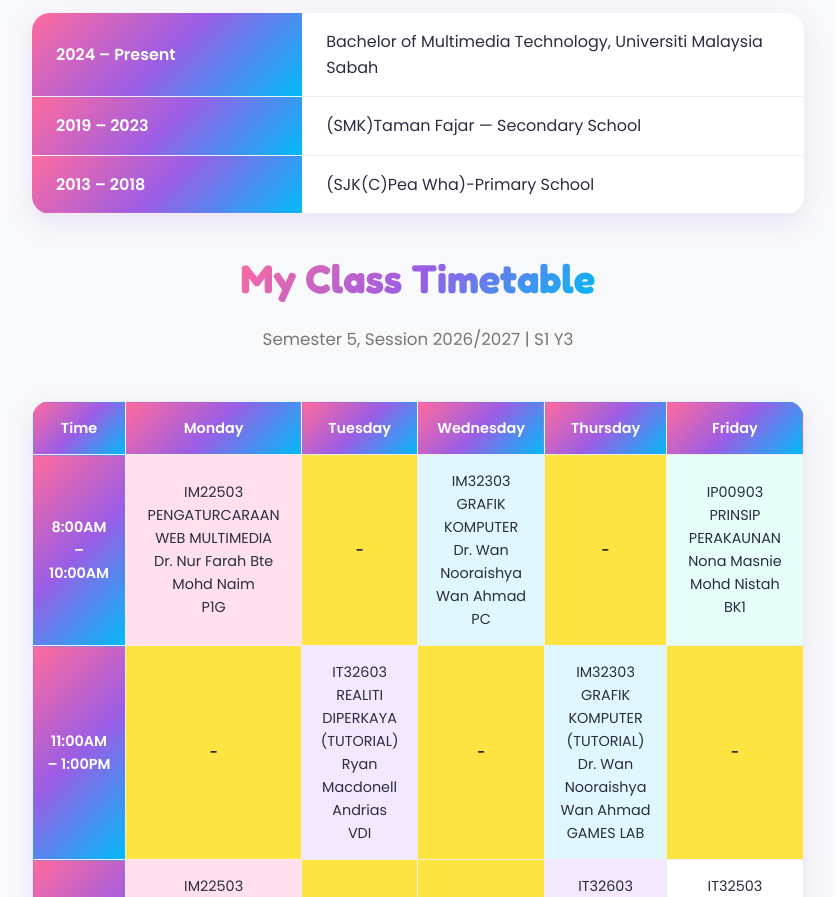
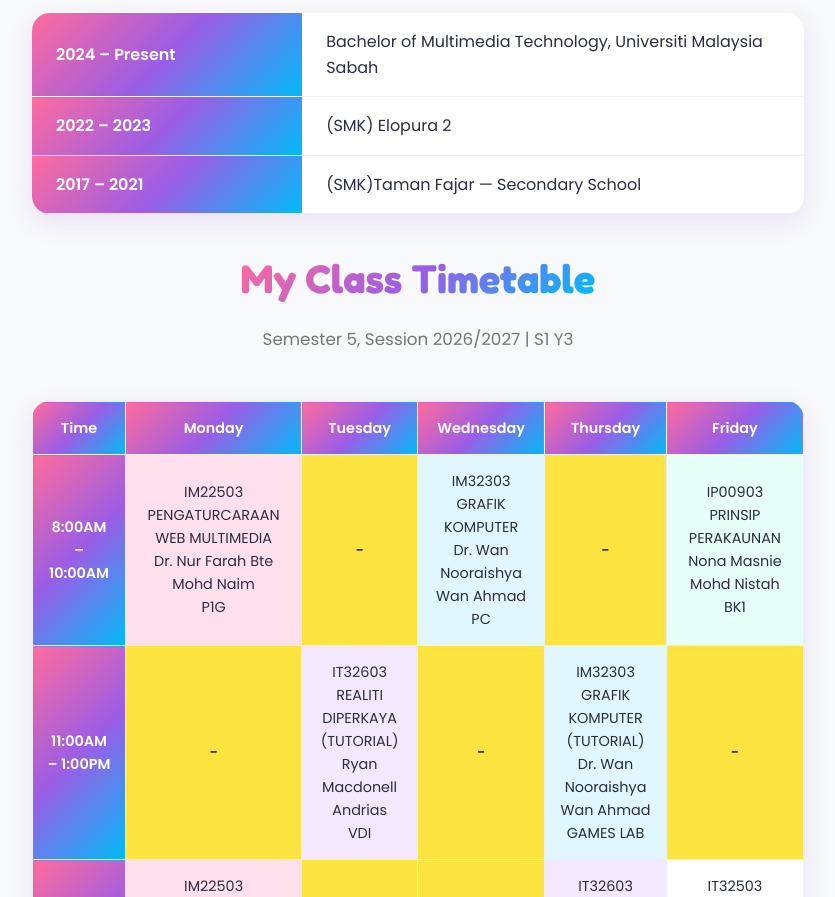
Before and after one commit to rasikk1525/rasik.github.io, a plain HTML site: page biodata.html in a window 1280 px wide. Shown: the part 1150-2047 px from the top of the page, without its empty margins (222-1057 px from the left). Drawn offline with Linux system fonts and the light colour scheme.

Commit message:
Update biodata.html

```diff
--- a/biodata.html
+++ b/biodata.html
@@ -60,8 +60,8 @@
     <h2 class="section-title" style="margin:2rem 0 1rem;"><span class="gradient-text">Education Background</span></h2>
     <table class="biodata-table reveal">
       <tr><th>2024 – Present</th><td>Bachelor of Multimedia Technology, Universiti Malaysia Sabah</td></tr>
-      <tr><th>2019 – 2023</th><td> (SMK)Taman Fajar — Secondary School</td></tr>
-      <tr><th>2013 – 2018</th><td>(SJK(C)Pea Wha)-Primary School</td></tr>
+      <tr><th>2022 – 2023</th><td> (SMK) Elopura 2</td></tr>
+      <tr><th>2017 – 2021</th><td>(SMK)Taman Fajar — Secondary School</td></tr>
     </table>
 
     <!-- Timetable (EXACT from your image) -->
```
